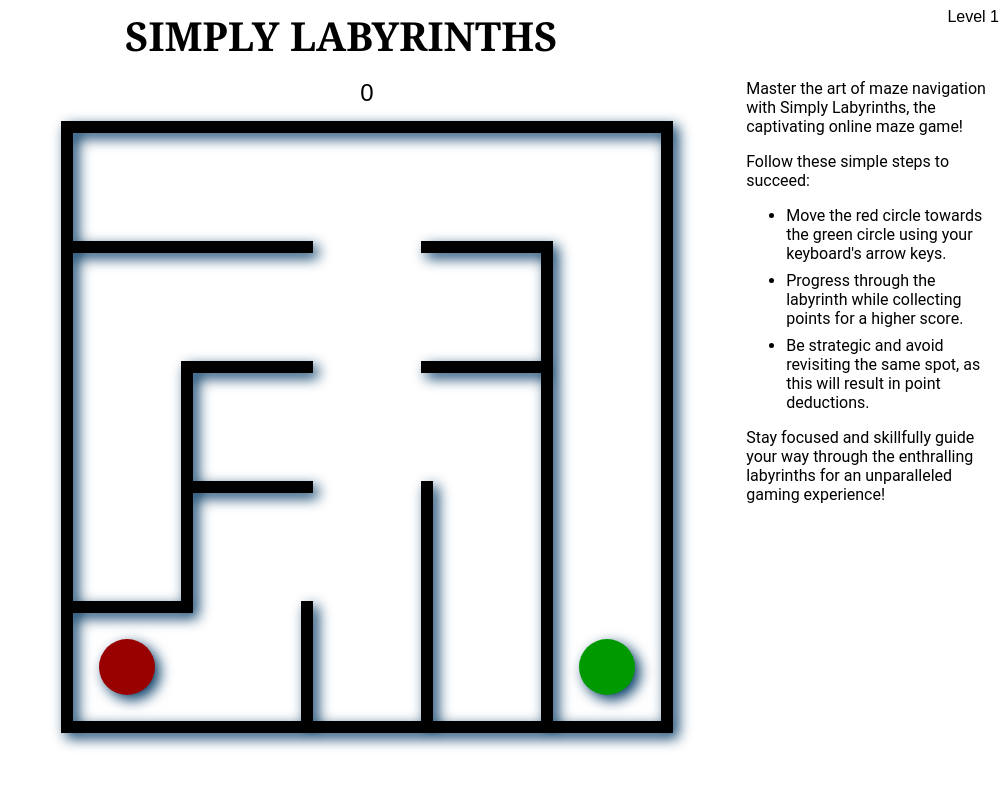
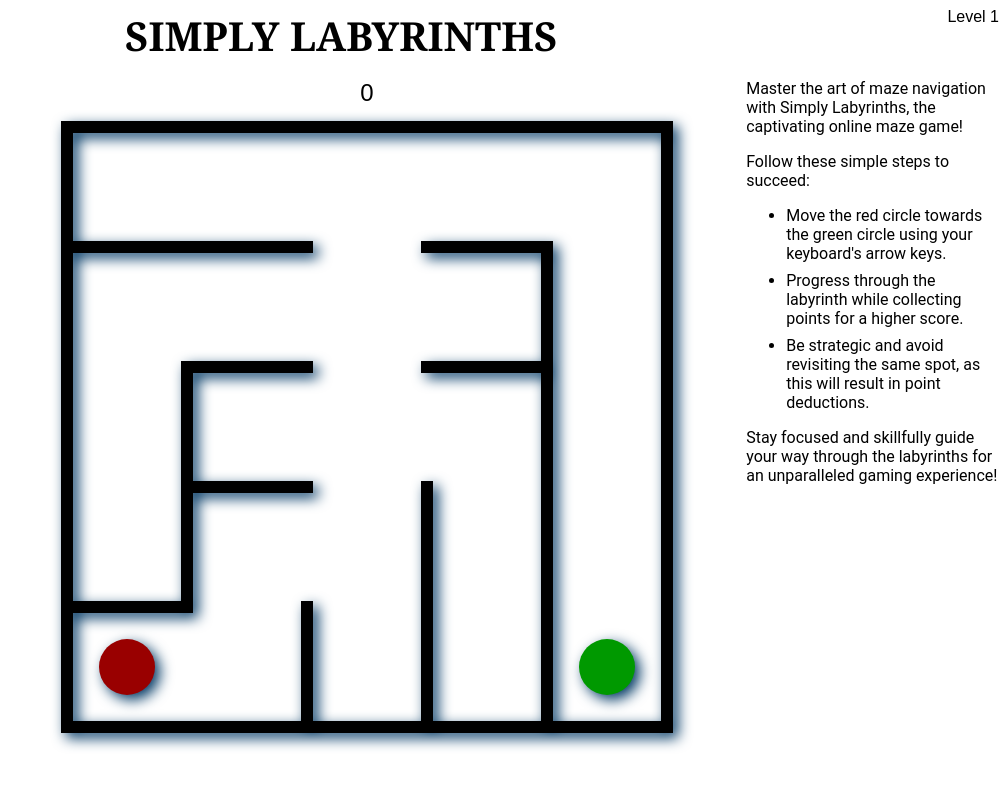
Before and after one commit to amypellegrini/simply-labyrinths-web, a SvelteKit app: page / in a window 1280 px wide. Shown: the top 788 px of the page, without its empty margins (273-1280 px from the left). Built offline with nearby package versions, Linux system fonts and the light colour scheme.

Commit message:
fix: change instructions wording

```diff
--- a/src/routes/+page.svelte
+++ b/src/routes/+page.svelte
@@ -198,8 +198,8 @@
 			</li>
 		</ul>
 		<p>
-			Stay focused and skillfully guide your way through the enthralling labyrinths for an
-			unparalleled gaming experience!
+			Stay focused and skillfully guide your way through the labyrinths for an unparalleled gaming
+			experience!
 		</p>
 	</div>
 </div>
```
